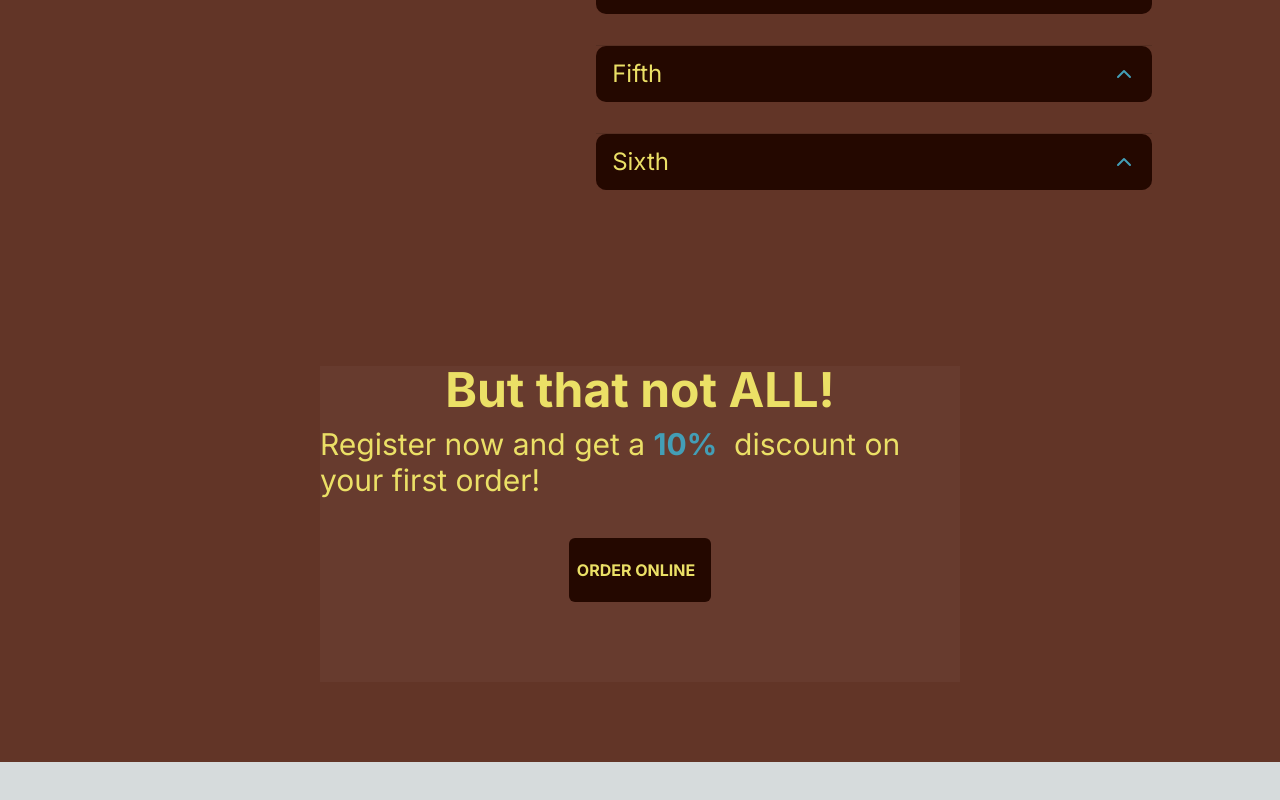
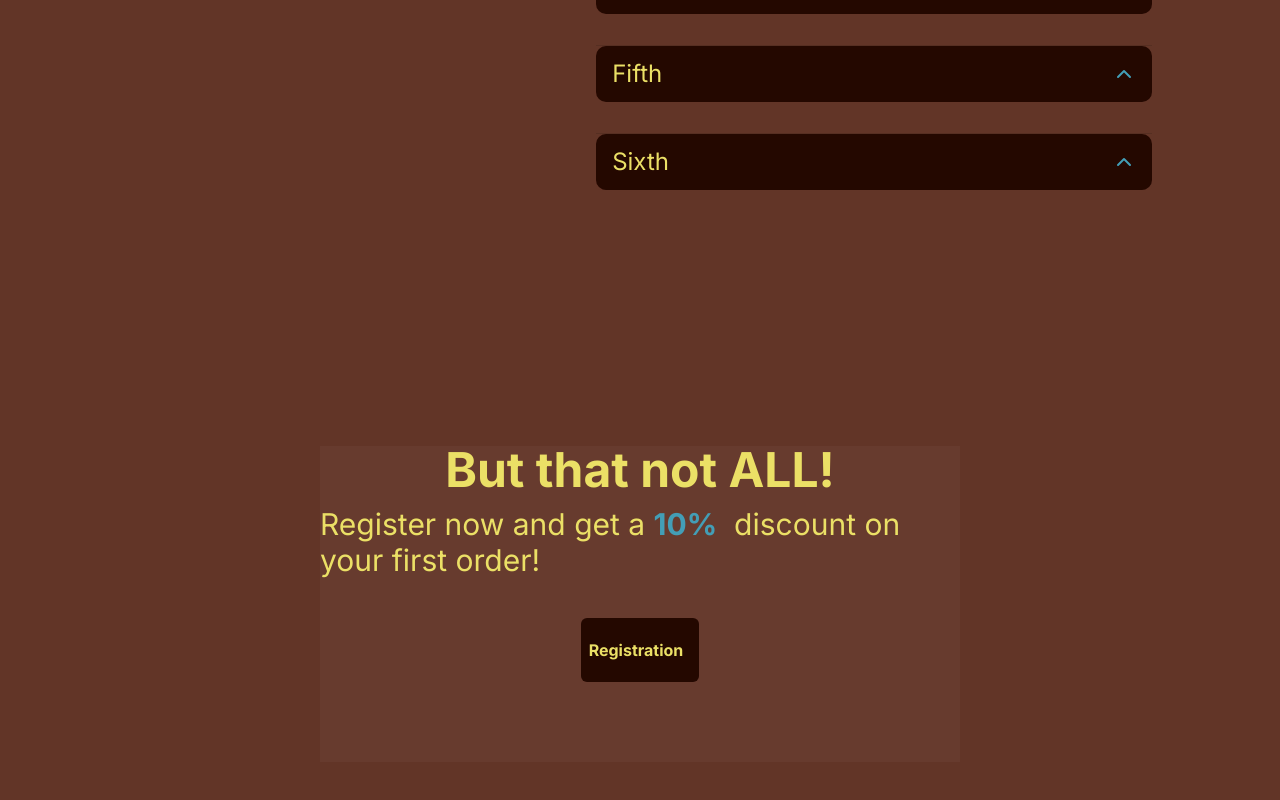
Before and after one commit to Kadgar782/ChocolateLanding, a Next.js app: page / in a window 1280 px wide. Shown: the part 3622-4422 px from the top of the page. Before the commit the page ends 4384 px from the top, so only its background shows below. Built offline with nearby package versions, Linux system fonts and the light colour scheme.

Commit message:
Minor text changes

```diff
--- a/app/page.tsx
+++ b/app/page.tsx
@@ -55,7 +55,7 @@ export default function Home() {
       <FAQ />
 
       {/* offer to register on the site for a discount on the first purchase */}
-      <section className="bg-backgroundCard mb-20 flex min-h-[300px] w-2/4 flex-col items-center justify-center pb-20">
+      <section className="bg-backgroundCard m-20 flex min-h-[300px] w-2/4 flex-col items-center justify-center pb-20">
         <h1 className="text-5xl text-text">
           <strong>But that not ALL!</strong>
         </h1>
@@ -69,9 +69,9 @@ export default function Home() {
         <Link
           className="flex h-16 items-center rounded-md bg-secondary  px-2 pl-2 pr-4  text-right text-text"
           target="_blank"
-          href="/shop"
+          href="/registration"
         >
-          <strong>ORDER ONLINE</strong>
+          <strong>Registration</strong>
         </Link>
       </section>
     </main>
```
